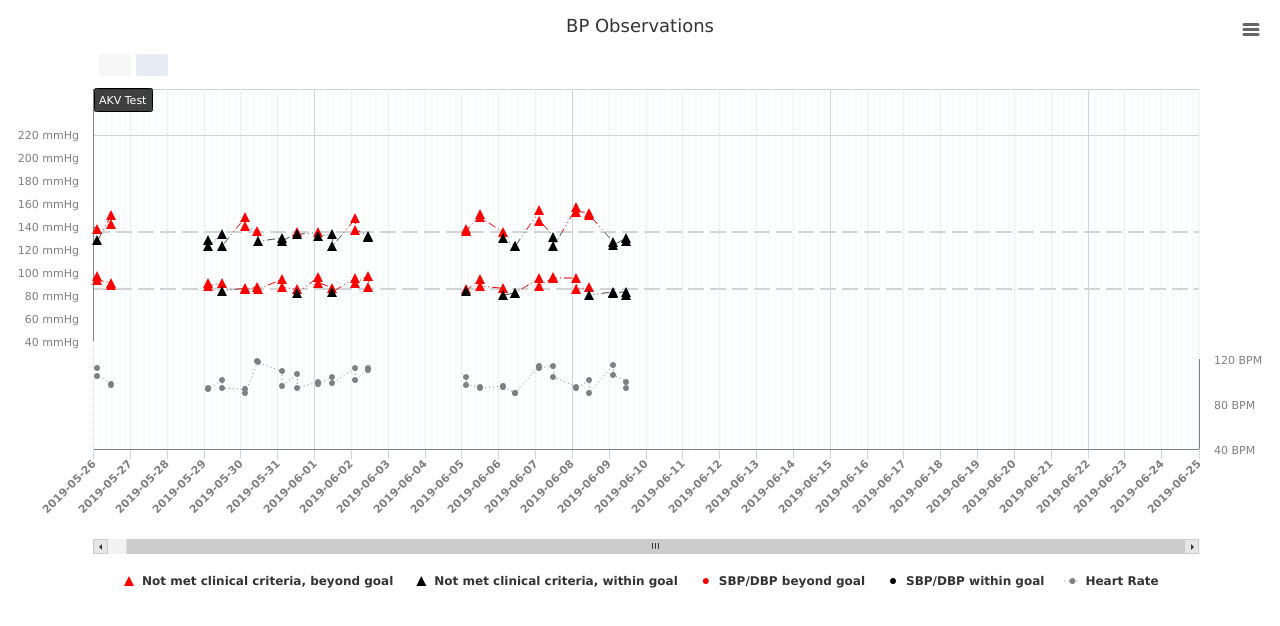
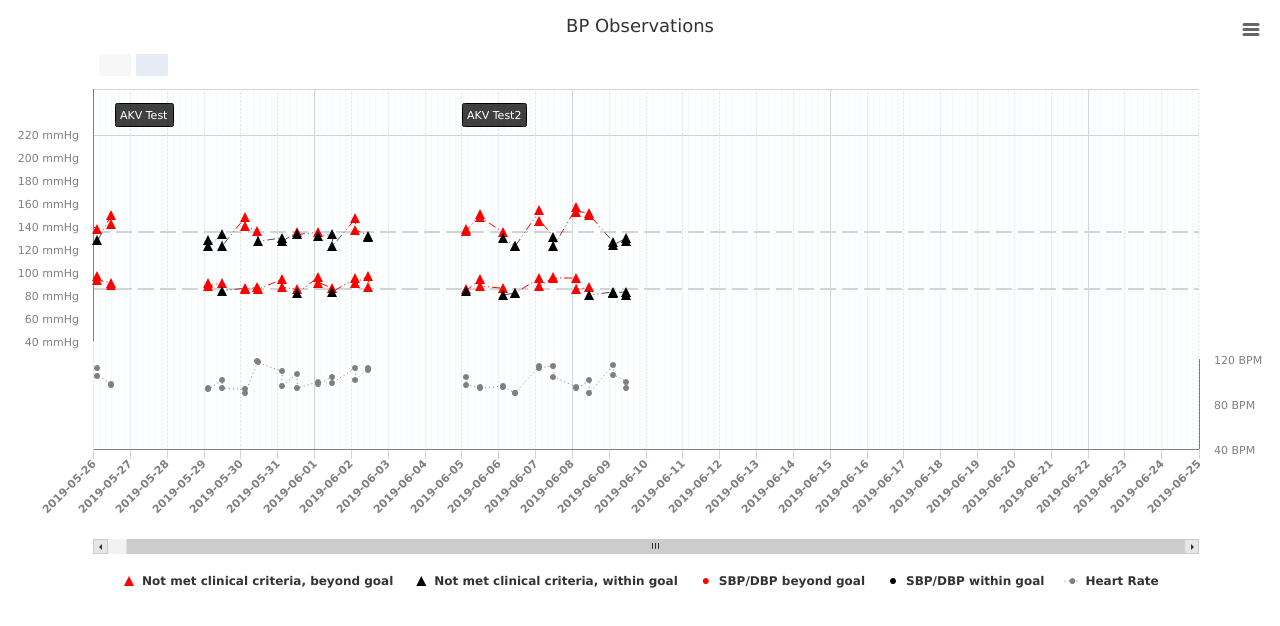
Before and after one commit to arun-vishwakarma/hello-world, a plain HTML site: page highchart1_topdata.html in a window 1280 px wide. Drawn offline with nearby package versions, Linux system fonts and the light colour scheme.

Commit message:
Add files via upload

```diff
--- a/highchart1_topdata.html
+++ b/highchart1_topdata.html
@@ -322,10 +322,19 @@
 						point: {
 							xAxis: 1559154600,
 							yAxis: 100,
-							x: 15,
-							y: 15
+							x: 50,
+							y: 30
 						},
 						text: 'AKV Test'
+					},
+					{
+						point: {
+							//xAxis: 1559154600,
+							//yAxis: 100,
+							x: 400,
+							y: 30
+						},
+						text: 'AKV Test2'
 					}
 				  ]
 			}],
```
